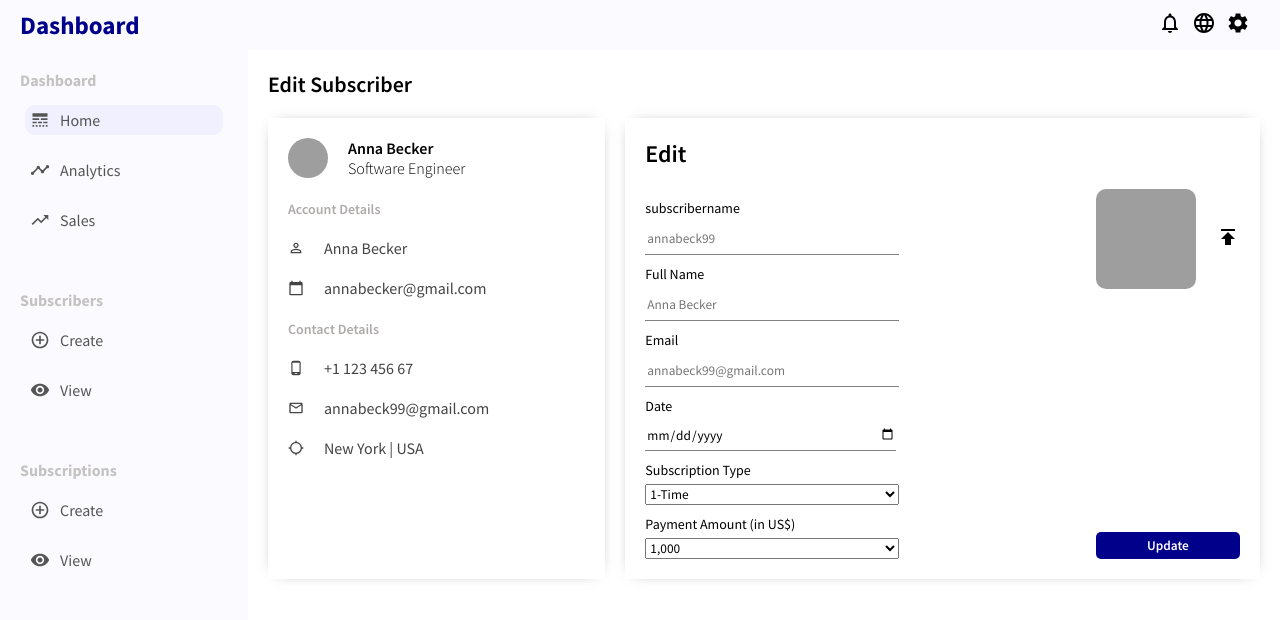
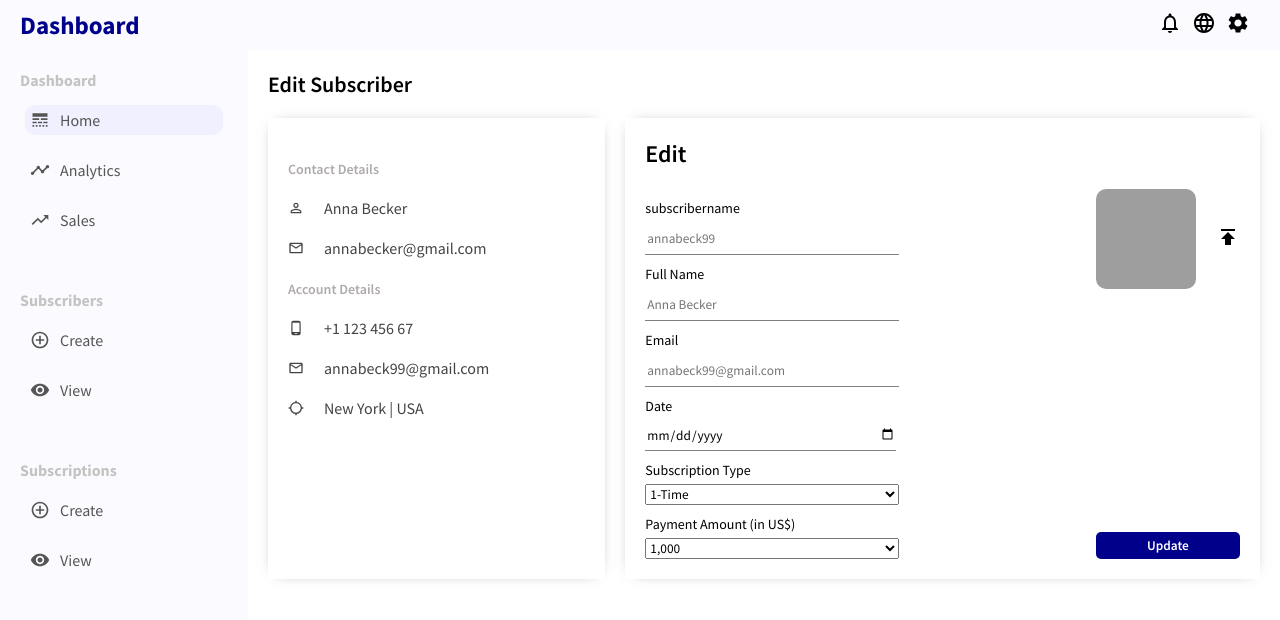
Before and after one commit to vponkshe96/capstone-frontend, a React (Create React App) app: page /subscribers/1 in a window 1280 px wide. Shown: the top 620 px of the page. Built offline with nearby package versions, Linux system fonts and the light colour scheme; grey boxes are pictures that could not be loaded.

Commit message:
Version before changing things up

```diff
--- a/package.json
+++ b/package.json
@@ -8,16 +8,12 @@
     "@mui/icons-material": "^5.11.9",
     "@mui/material": "^5.11.9",
     "@mui/x-data-grid": "^5.17.24",
-    "@testing-library/jest-dom": "^5.16.5",
-    "@testing-library/react": "^13.4.0",
-    "@testing-library/user-event": "^13.5.0",
     "axios": "^1.3.3",
     "react": "^18.2.0",
     "react-dom": "^18.2.0",
     "react-router-dom": "^6.8.1",
     "react-scripts": "5.0.1",
-    "recharts": "^2.4.3",
-    "web-vitals": "^2.1.4"
+    "recharts": "^2.4.3"
   },
   "scripts": {
     "start": "react-scripts start",
--- a/src/pages/subscriber/Subscriber.jsx
+++ b/src/pages/subscriber/Subscriber.jsx
@@ -16,7 +16,7 @@ const Subscriber = () => {
       </div>
       <div className="subscriberContainer">
         <div className="subscriberDisplay">
-          <div className="subscriberDisplayTop">
+          {/* <div className="subscriberDisplayTop">
             <img
               src="https://images.pexels.com/photos/1152994/pexels-photo-1152994.jpeg?auto=compress&cs=tinysrgb&dpr=2&w=500"
               alt=""
@@ -30,20 +30,21 @@ const Subscriber = () => {
                 Software Engineer
               </span>
             </div>
-          </div>
+          </div> */}
           <div className="subscriberDisplayBottom">
-            <span className="subscriberDisplayTitle">Account Details</span>
+            <span className="subscriberDisplayTitle">Contact Details</span>
             <div className="subscriberDisplayInfo">
               <PermIdentity className="subscriberDisplayIcon" />
               <span className="subscriberDisplayInfoTitle">Anna Becker</span>
             </div>
             <div className="subscriberDisplayInfo">
-              <CalendarToday className="subscriberDisplayIcon" />
+              {/* <CalendarToday className="subscriberDisplayIcon" /> */}
+              <MailOutline className="subscriberDisplayIcon" />
               <span className="subscriberDisplayInfoTitle">
                 annabecker@gmail.com
               </span>
             </div>
-            <span className="subscriberDisplayTitle">Contact Details</span>
+            <span className="subscriberDisplayTitle">Account Details</span>
             <div className="subscriberDisplayInfo">
               <PhoneAndroid className="subscriberDisplayIcon" />
               <span className="subscriberDisplayInfoTitle">+1 123 456 67</span>
```
Also changed, not shown: 1 other file (tests, documents, lock files or other folders).
